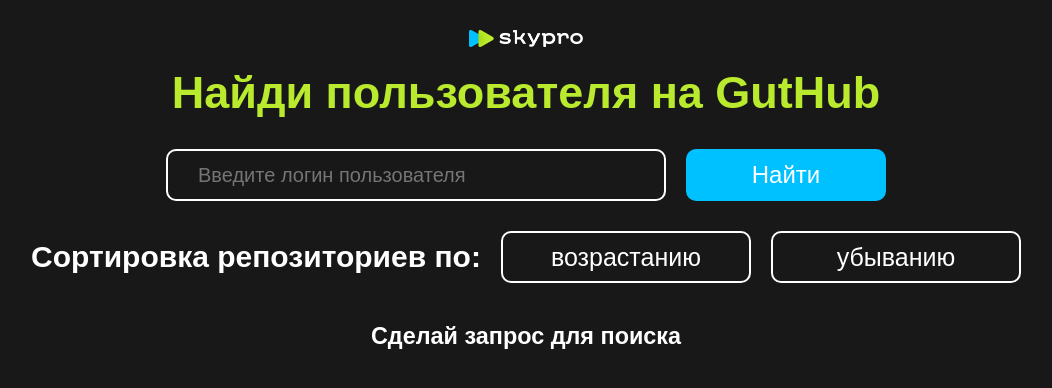
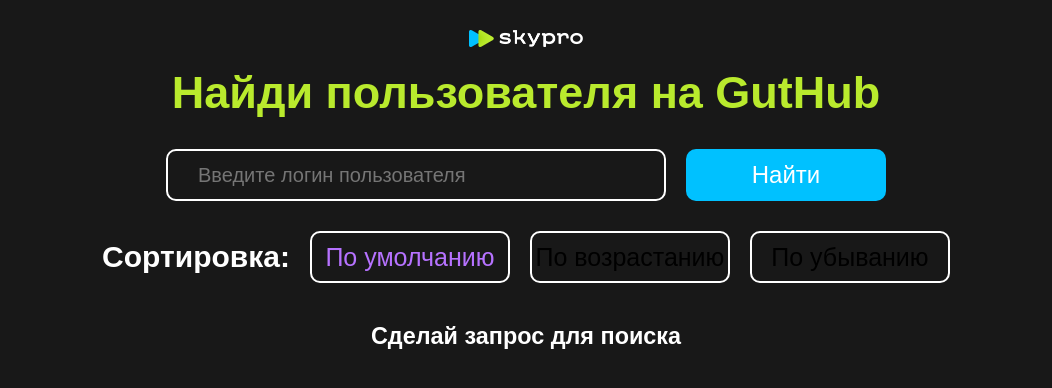
Before and after one commit to lkhusnullina/user-search, a React (Create React App) app: page / in a window 1280 px wide. Shown: the top 388 px of the page, without its empty margins (114-1166 px from the left). Built offline with nearby package versions, Linux system fonts and the light colour scheme; a web font is replaced by a local one.

Commit message:
sort repos

```diff
--- a/src/components/ModalUser/ModalUser.jsx
+++ b/src/components/ModalUser/ModalUser.jsx
@@ -12,7 +12,7 @@
                 <S.ModalClose src="assets/img/close.svg" alt="closeButton" onClick={() => dispacth(deselectUser({ user }))}/>
                 <S.ModalAvatar src={user.avatar_url} alt="avatar" />
                 <S.ModalName>{user.login}</S.ModalName>
-                <S.ModalLink to={user.html_url} target="_blank">Ссылка на GitHub пользователя</S.ModalLink>
+                <S.ModalLink to={user.html_url} target="_blank">Перейти на GitHub пользователя</S.ModalLink>
             </S.ModalDiv>
         </S.ModalBlock>
     );
--- a/src/components/SearchUser/SearchUser.jsx
+++ b/src/components/SearchUser/SearchUser.jsx
@@ -7,8 +7,9 @@
 function SearchUser() {
   const dispatch = useDispatch();
   const page = useSelector((state) => state.users.page);
+  const sort = useSelector((state) => state.users.sort);
   const [username, setUsername] = useState('');
-  const [trigger, { data: users }] = useLazyGetUsersQuery({username, page});
+  const [trigger, { data: users }] = useLazyGetUsersQuery({username, page, sort});
 
   useEffect(() => {
     if (!users) return;
@@ -21,12 +22,12 @@
     console.log(page);
     if (!username) return;
     console.log("trg");
-    trigger({username, page});
-  }, [page])
+    trigger({username, page, sort});
+  }, [page, sort])
 
   const searchClick = () => {
     dispatch(resetPage());
-    trigger({username, page});
+    trigger({username, page, sort});
   }
 
   return (
--- a/src/components/SortUsers/SortUsers.jsx
+++ b/src/components/SortUsers/SortUsers.jsx
@@ -1,12 +1,19 @@
+import { useDispatch, useSelector } from 'react-redux';
 import * as S from './SortUsers.styles.js';
+import { setSort } from '../../store/usersSlice.js';
 
 function SortUsers() {
+  const dispatch = useDispatch();
+  const sort = useSelector((state) => state.users.sort);
+
   return (
     <S.SortBlock>
-        <S.SortTitle>Сортировка репозиториев по:</S.SortTitle>
-        <S.SortButton>возрастанию</S.SortButton>
-        <S.SortButton>убыванию</S.SortButton>
+        <S.SortTitle>Сортировка:</S.SortTitle>
+        <S.SortButton onClick={() => dispatch(setSort({sort:null}))} $isActive={sort === null}>По умолчанию</S.SortButton>
+        <S.SortButton onClick={() => dispatch(setSort({sort:'asc'}))} $isActive={sort === 'asc'}>По возрастанию</S.SortButton>
+        <S.SortButton onClick={() => dispatch(setSort({sort:'desc'}))} $isActive={sort === 'desc'}>По убыванию</S.SortButton>
     </S.SortBlock>
+
   );
 }
 
--- a/src/components/SortUsers/SortUsers.styles.js
+++ b/src/components/SortUsers/SortUsers.styles.js
@@ -14,7 +14,7 @@
 
 export const SortButton = styled.button`
   height: 52px;
-  width: 250px;
+  width: 200px;
 
   border: 2px solid #ffffff;
   border-radius: 10px;
@@ -22,13 +22,24 @@
   font-size: 25px;
   font-weight: 500;
   text-align: center;
-  color: #ffffff;
+  color: ${props => props.$isActive ? "#b672ff" : "FFF" };
   cursor: pointer;
   transition: all 0.5s ease 0s;
 
+  // &:hover {
+  //   background: #b9ea2d;
+  //   color: #000000;
+  //   border: none;
+  // }
+
+
   &:hover {
-    background: #b9ea2d;
-    color: #000000;
-    border: none;
+    color: #b672ff;
+    text-decoration-line: underline;
+  }
+
+  &:active {
+    cursor: pointer;
+    text-decoration-line: none;
   }
 `;
--- a/src/service/gitApi.js
+++ b/src/service/gitApi.js
@@ -8,8 +8,8 @@
   }),
   endpoints: (builder) => ({
     getUsers: builder.query({
-      query: ({username, page}) => ({
-        url: `/search/users?q=${username}&page=${page}`,
+      query: ({username, page, sort}) => ({
+        url: `/search/users?q=${username}&page=${page}${sort === null ? '' : '&sort=repositories&order=' + sort}`,
       }),
       providesTags: ['Users'],
     }),
--- a/src/store/usersSlice.js
+++ b/src/store/usersSlice.js
@@ -9,6 +9,7 @@
     gitHubUsersPerPage: 30,
     page: 1,
     maxPage: 1,
+    sort: null,
   },
   reducers: {
     setUsers(state, action) {
@@ -31,6 +32,9 @@
         state.page = state.page - 1;
       }
     },
+    setSort(state, action) {
+      state.sort = action.payload.sort;
+    },
     resetPage(state) {
       state.page = 1;
     }
@@ -38,4 +42,4 @@
 });
 
 export const usersReducer = usersSlice.reducer
-export const { setUsers, selectUser, deselectUser, setNextPage, setPrevPage, resetPage } = usersSlice.actions;
+export const { setUsers, selectUser, deselectUser, setNextPage, setPrevPage, setSort, resetPage } = usersSlice.actions;
```
